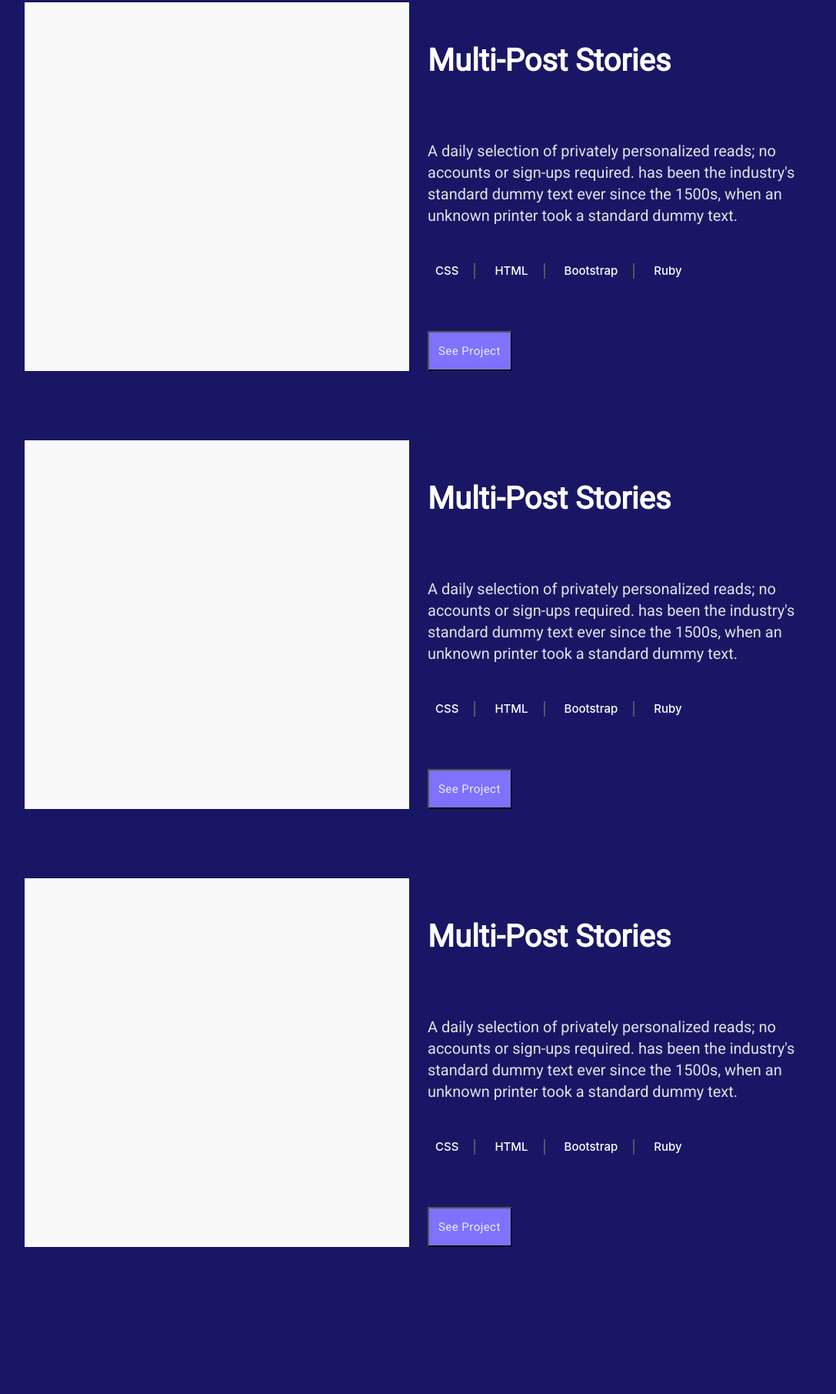
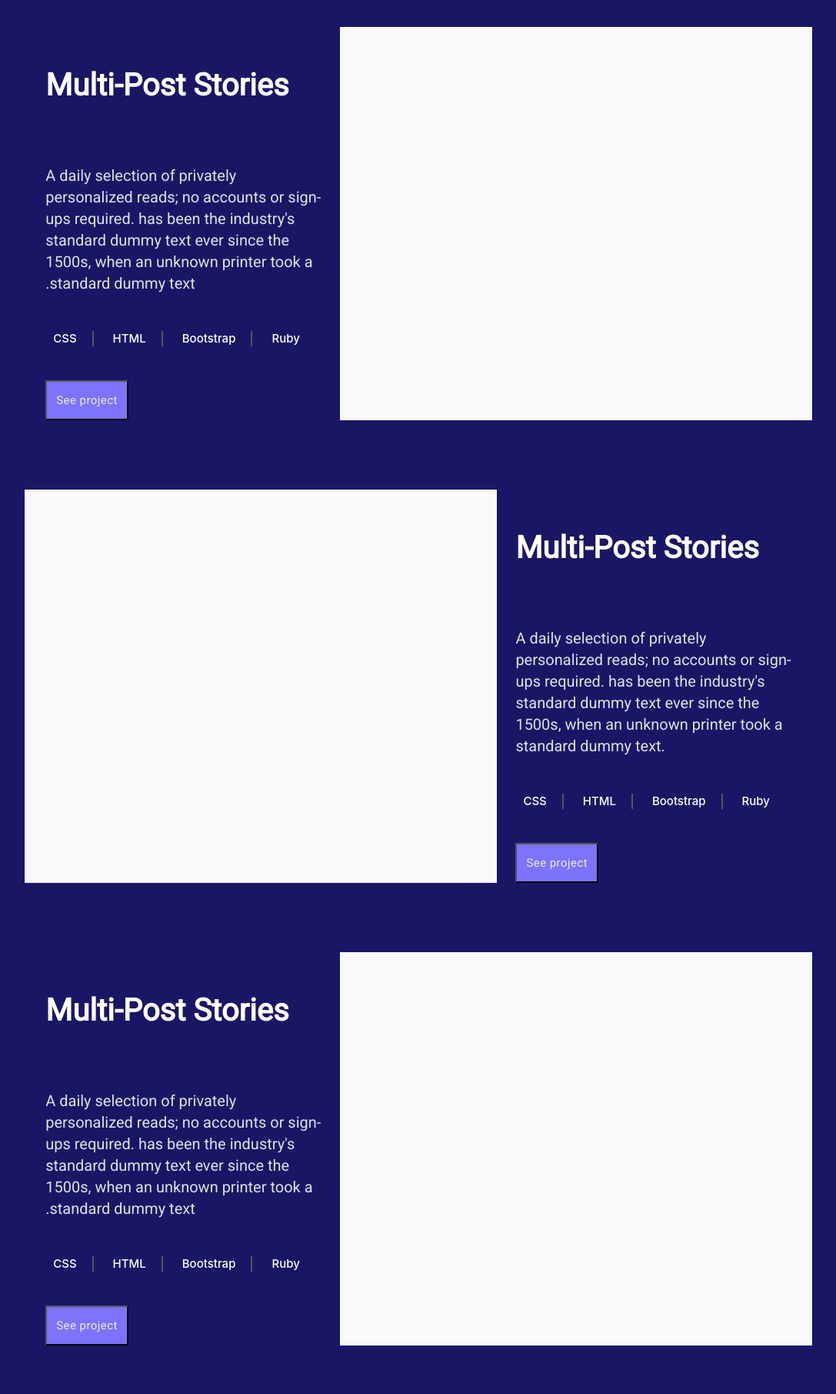
Before and after one commit to Sajeelzafar/Personal-Portfolio, a website: page index.html in a window 1280 px wide. Shown: the part 2169-3980 px from the top of the page at 77% size, without its empty margins (96-1183 px from the left). Drawn offline with Linux system fonts and the light colour scheme.

Commit message:
Switched every alternate project in reverse direction

```diff
--- a/index.html
+++ b/index.html
@@ -129,11 +129,12 @@
                     <li class="languagestwo">Ruby</li>
                 </ul>
             </div>
-
-            <button type="button" class="projectButton">See project</button>
+            <div class="button-box">
+                <button type="button" class="projectButton">See project</button>
+            </div>
         </div>
 
-        <div class="secondpage">
+        <div class="secondpageReverse">
             <div class="workimage">
                 <img class="img" src="ImgPlaceholder.png" alt="Project Image">
             </div>
@@ -148,14 +149,16 @@
             </div>
 
             <div>
-                <ul class="languagesFlexContainer">
+                <ul class="languagesFlexContainerReverse">
                     <li class="languages">CSS</li>
                     <li class="languages">HTML</li>
                     <li class="languages">Bootstrap</li>
                     <li class="languagestwo">Ruby</li>
                 </ul>
             </div>
-            <button type="button" class="projectButton">See Project</button>
+            <div class="button-box">
+                <button type="button" class="projectButton">See project</button>
+            </div>
         </div>
 
         <div class="secondpage">
@@ -180,10 +183,12 @@
                     <li class="languagestwo">Ruby</li>
                 </ul>
             </div>
-            <button type="button" class="projectButton">See Project</button>
+            <div class="button-box">
+                <button type="button" class="projectButton">See project</button>
+            </div>
         </div>
 
-        <div class="secondpage">
+        <div class="secondpageReverse">
             <div class="workimage">
                 <img class="img" src="ImgPlaceholder.png" alt="Project Image">
             </div>
@@ -198,14 +203,16 @@
             </div>
 
             <div>
-                <ul class="languagesFlexContainer">
+                <ul class="languagesFlexContainerReverse">
                     <li class="languages">CSS</li>
                     <li class="languages">HTML</li>
                     <li class="languages">Bootstrap</li>
                     <li class="languagestwo">Ruby</li>
                 </ul>
             </div>
-            <button type="button" class="projectButton">See Project</button>
+            <div class="button-box">
+                <button type="button" class="projectButton">See project</button>
+            </div>
         </div>
     </section>
 
@@ -235,7 +242,7 @@
             </ul>
 
             <div class="footerButtonBox">
-                <button type="submit" class="footerButton">See Project</button>
+                <button type="submit" class="footerButton">Send</button>
             </div>
 
         </form>
--- a/style.css
+++ b/style.css
@@ -44,6 +44,7 @@
   }
 
   .name {
+    margin-top: 90px;
     font-family: 'Roboto', sans-serif;
     font-style: normal;
     font-weight: 700;
@@ -63,8 +64,6 @@
     align-items: center;
     text-align: center;
     color: #edecff;
-    border: 2px solid red;
-
   }
 
   .introbox {
@@ -74,11 +73,9 @@
     flex-wrap: wrap;
     padding-left: 5%;
     padding-right: 5%;
-    border: 2px solid red;
   }
 
   .introparagraph {
-    border: 2px solid red;
     font-family: 'Roboto', sans-serif;
     font-style: normal;
     font-weight: 400;
@@ -196,7 +193,8 @@
     justify-content: center;
   }
 
-  .secondpage {
+  .secondpage,
+  .secondpageReverse {
     display: flex;
     flex-wrap: wrap;
   }
@@ -230,6 +228,15 @@
   }
 
   .languagesFlexContainer {
+    padding-left: 10px;
+    display: flex;
+    width: 100%;
+    gap: 25px;
+    flex-wrap: wrap;
+    align-content: center;
+  }
+
+  .languagesFlexContainerReverse {
     padding-left: 10px;
     display: flex;
     width: 100%;
@@ -353,6 +360,7 @@
   .contact-details {
     margin-top: 24px;
     margin-bottom: 40px;
+    width: 90%;
     font-family: 'Inter', sans-serif;
     font-style: normal;
     font-weight: 400;
@@ -581,11 +589,23 @@
   .secondpage {
     display: grid;
     overflow: hidden;
-    grid-template-columns: 1fr 1fr;
+    grid-template-columns: 60% 35%;
     grid-template-rows: auto auto auto auto;
     column-gap: 24px;
     row-gap: 24px;
   }
+
+  .secondpageReverse {
+    display: grid;
+    overflow: hidden;
+    grid-template-columns: 60% 35%;
+    grid-template-rows: auto auto auto auto;
+    column-gap: 24px;
+    row-gap: 24px;
+    column-gap: 24px;
+    direction: rtl;
+  }
+
 
   .workimage {
     grid-row-start: 1;
@@ -600,6 +620,7 @@
 
   .workheading {
     margin-top: 140px;
+    text-align: left;
     height: 105px;
     font-family: 'Roboto';
     font-style: normal;
@@ -611,6 +632,7 @@
 
   .worktext {
     min-height: 100%;
+    text-align: left;
     font-family: 'Roboto';
     font-style: normal;
     font-weight: 400;
@@ -625,6 +647,15 @@
     gap: 25px;
     flex-wrap: wrap;
     align-content: center;
+  }
+
+  .languagesFlexContainerReverse {
+    padding-left: 10px;
+    display: flex;
+    gap: 25px;
+    flex-wrap: wrap;
+    align-content: center;
+    flex-direction: row-reverse;
   }
 
   .languages {
@@ -648,14 +679,15 @@
     color: #fff;
   }
 
-  .projectButton {
-    margin-top: 24px;
+  .button-box{
     display: flex;
     justify-content: left;
-    flex-direction: row;
+    gap: 10px;
     align-items: center;
+  }
+
+  .projectButton {
     padding: 12px;
-    gap: 10px;
     background: #7d73fc;
     max-width: 110px;
     flex: none;
@@ -684,6 +716,7 @@
   .footer-heading {
     width: 45%;
   }
+
   .contact-heading {
     text-align: center;
     height: 56px;
@@ -758,11 +791,11 @@
     font-family: 'Roboto', sans-serif;
     font-style: normal;
     font-weight: 500;
-    font-size: 12px;
+    font-size: 15px;
     line-height: 24px;
     text-align: center;
     letter-spacing: 0.03em;
-    color: #edecff;
+    color: #fff;
   }
 
   .horizontal-line-footer {
```
